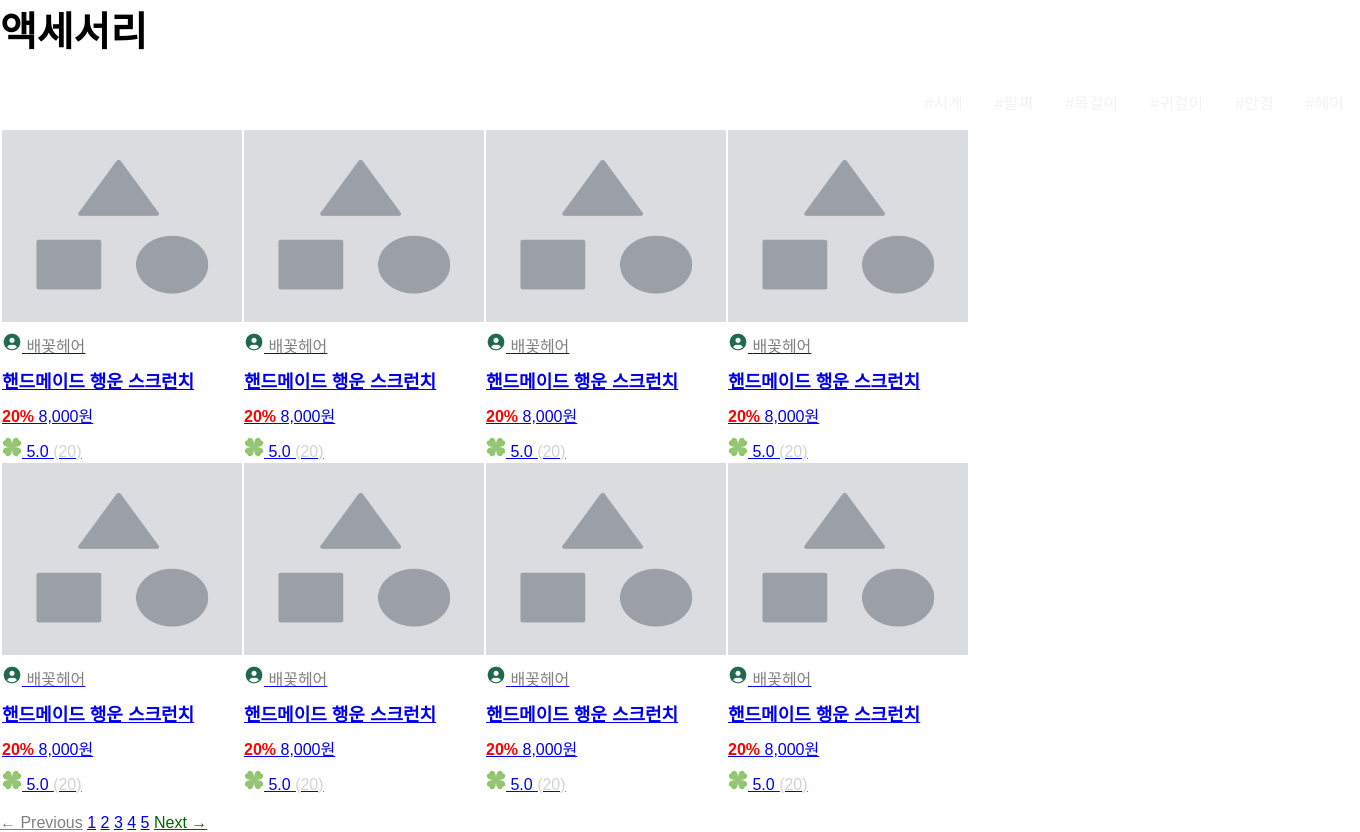
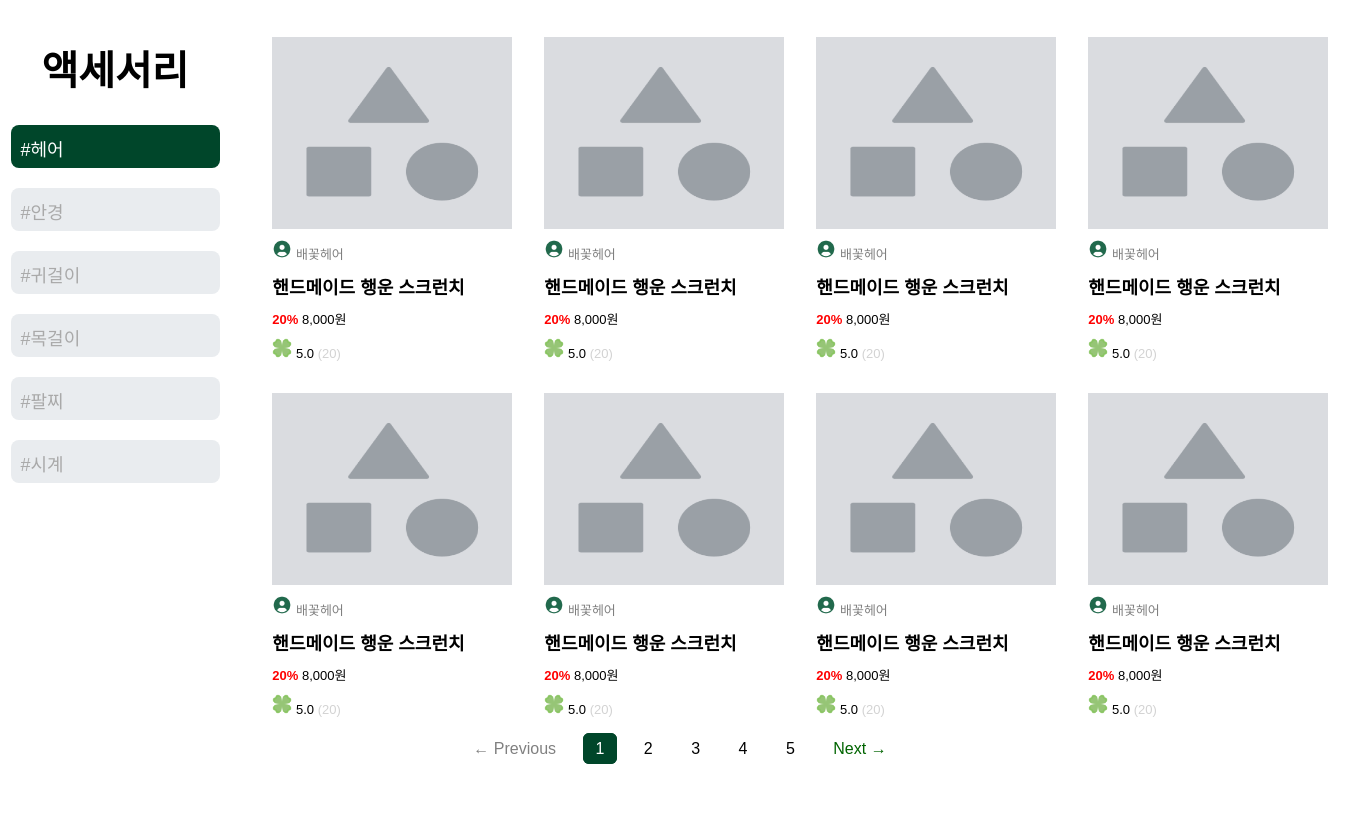
Before and after one commit to JuneJe0n/flask_project2024, a Flask app: page /list in a window 1360 px wide. Shown: the part 145-977 px from the top of the page. After the commit the page ends 909 px from the top, so only its background shows below. Run offline with Flask 3, Linux system fonts and the light colour scheme; some libraries are stand-ins or nearby versions.

Commit message:
레이아웃 문제로 list.html, list.css 일부 수정, firebase 파일 첨부

```diff
--- a/static/list.css
+++ b/static/list.css
@@ -14,11 +14,17 @@
 .column-nav {
     flex: 3;
     min-width: 200px;
+    width: 269px;
     height: 100vh;
     text-align: center;
     white-space: nowrap;
-    padding: 30px;
+    padding-left: 30px;
+    padding-right: 30px;
+    padding-top: 39px;
+    padding-bottom: 48px;
+    gap: 18px;
     background-color: white;
+    justify-items: center;
 }
 
 .column-items {
@@ -35,8 +41,8 @@
     background-color: #e9ecef;
     border-color: #e9ecef;
     border-radius:8px;
-    width: 170px; /* 고정된 너비 */
-    height: 40px; /* 고정된 높이 */
+    width: 209px; /* 고정된 너비 */
+    height: 43px; /* 고정된 높이 */
     margin: 10px 0;
     padding: 10px;
     color: darkgray;
@@ -46,14 +52,14 @@
 }
 
 .column-nav a:hover {
-    background-color: #006400;
-    border-color: #006400;
+    background-color: #00462A;
+    border-color: #00462A;
     color: white;
 }
 
 .column-nav a.active {
-    background-color: #006400;
-    border-color: #006400;
+    background-color: #00462A;
+    border-color: #00462A;
     color: white;
 }
 
@@ -82,12 +88,12 @@ footer {
 }
 
 .pagination a:hover {
-    background-color: #006400;
+    background-color: #00462A;
     color: white; /* 마우스 오버 시 배경 색상 */
 }
 
 .pagination .active {
-    background-color: #006400; /* 현재 페이지 스타일 */
+    background-color: #00462A; /* 현재 페이지 스타일 */
     color: white; /* 현재 페이지 글자 색상 */
-    border: 1px solid #006400; /* 현재 페이지 테두리 색상 */
+    border: 1px solid #00462A; /* 현재 페이지 테두리 색상 */
 }
--- a/templates/index.html
+++ b/templates/index.html
@@ -8,6 +8,7 @@
         <script src="https://kit.fontawesome.com/2d9d20b888.js" crossorigin="anonymous"></script>
         <link rel="stylesheet" href="../static/style.css">
         <script src="../static/main.js" defer></script>
+        <link rel="stylesheet" href="../static/list.css">
     </head>
 
     <body>
@@ -52,7 +53,6 @@
         {% endblock %}
 
         {% block content %}
-
         {% endblock %}
     </body>
 </html>
--- a/templates/list.html
+++ b/templates/list.html
@@ -1,16 +1,10 @@
 {% extends "index.html" %}
 
-{% block extra_css %}
-<link rel="stylesheet" href="../static/list.css">
-{% endblock %}
-
 {% block content %}
-
-<body>
-  <div class="row">
+  <div class="row" style="justify-self: center;">
     <div class="column">
       <div class="column-nav">
-          <ul style="list-style-type: none;">
+          <ul style="list-style-type: none; justify-self: start;">
             <li><b><span style="font-size: 40px; color: black;">액세서리</span></b></li><br>
             <li><a href="#" class="active">#헤어</a></li>
             <li><a href="#">#안경</a></li>
@@ -152,8 +146,7 @@
   </div>
 
   <footer>
-    <br>
-      <div class="pagination">
+      <div class="pagination" style="justify-self: center;">
           <a href="#" class="prev" style="color: gray">← Previous</a>
           <a href="#" class="page active">1</a>
           <a href="#" class="page">2</a>
@@ -163,5 +156,4 @@
           <a href="#" class="next" style="color: #006400">Next →</a>
       </div>
   </footer>
-</body>
-{% endblock %}
+{% endblock content %}
```
Also changed, not shown: authentication/firebase_auth.json (added, +10 -0 lines).
